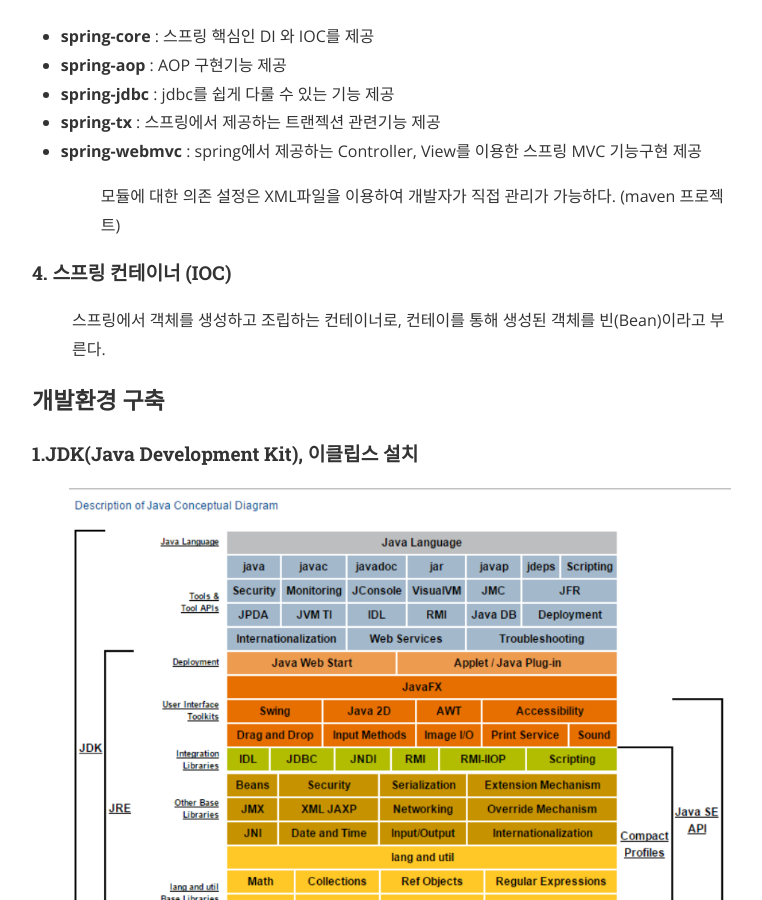
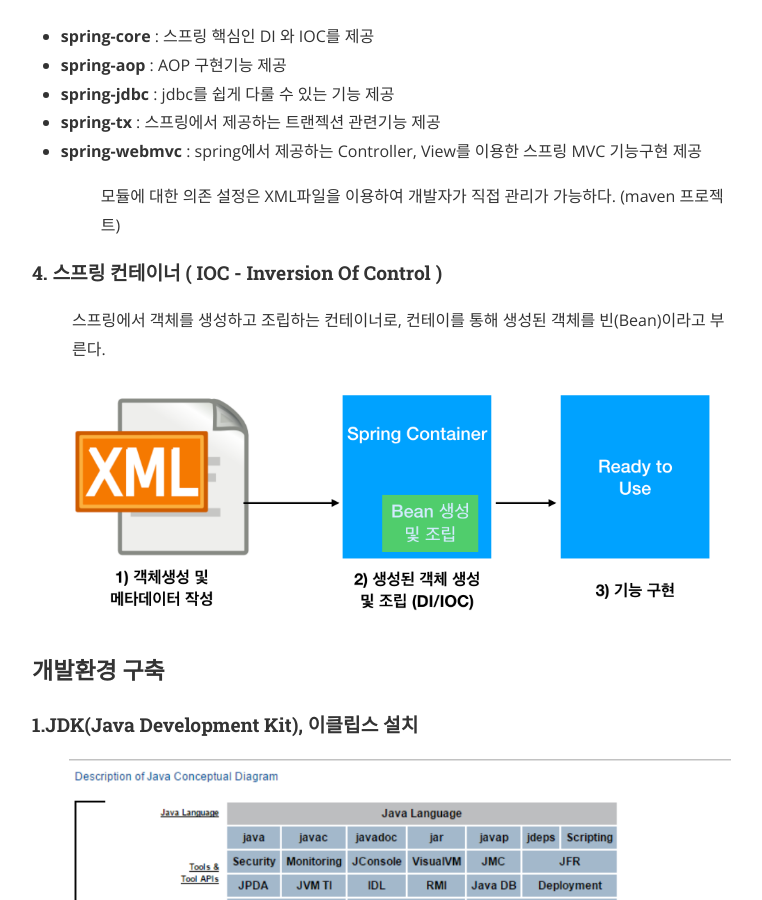
Before and after one commit to ca98047/ca98047.github.io, a Jekyll site: the page built from _posts/2018-11-05-spring 개요.markdown, in a window 1280 px wide and 900 px high, scrolled down 940 px. Shown: the whole window, without its empty margins (240-1002 px from the left). Built offline with Jekyll 4.4.1, drawn with Linux system fonts in a browser that asks for light colours; nearby versions of some CDN libraries.

Commit message:
1강 추가

```diff
--- a/_posts/2018-11-05-spring 개요.markdown
+++ b/_posts/2018-11-05-spring 개요.markdown
@@ -26,8 +26,11 @@ cover : /assets/posts/1.jpg
 * **spring-webmvc** : spring에서 제공하는 Controller, View를 이용한 스프링 MVC 기능구현 제공
 > 모듈에 대한 의존 설정은 XML파일을 이용하여 개발자가 직접 관리가 가능하다. (maven 프로젝트)
 
-#### 4. 스프링 컨테이너 (IOC)
+#### 4. 스프링 컨테이너 ( IOC - Inversion Of Control )
 > 스프링에서 객체를 생성하고 조립하는 컨테이너로, 컨테이를 통해 생성된 객체를 빈(Bean)이라고 부른다.
+
+![ioc container](/assets/posts/ioc container.png)
+
 
 ### 개발환경 구축
 #### 1.JDK(Java Development Kit), 이클립스 설치
```
Also changed, not shown: assets/posts/ioc container.png (added), 6 other files.
